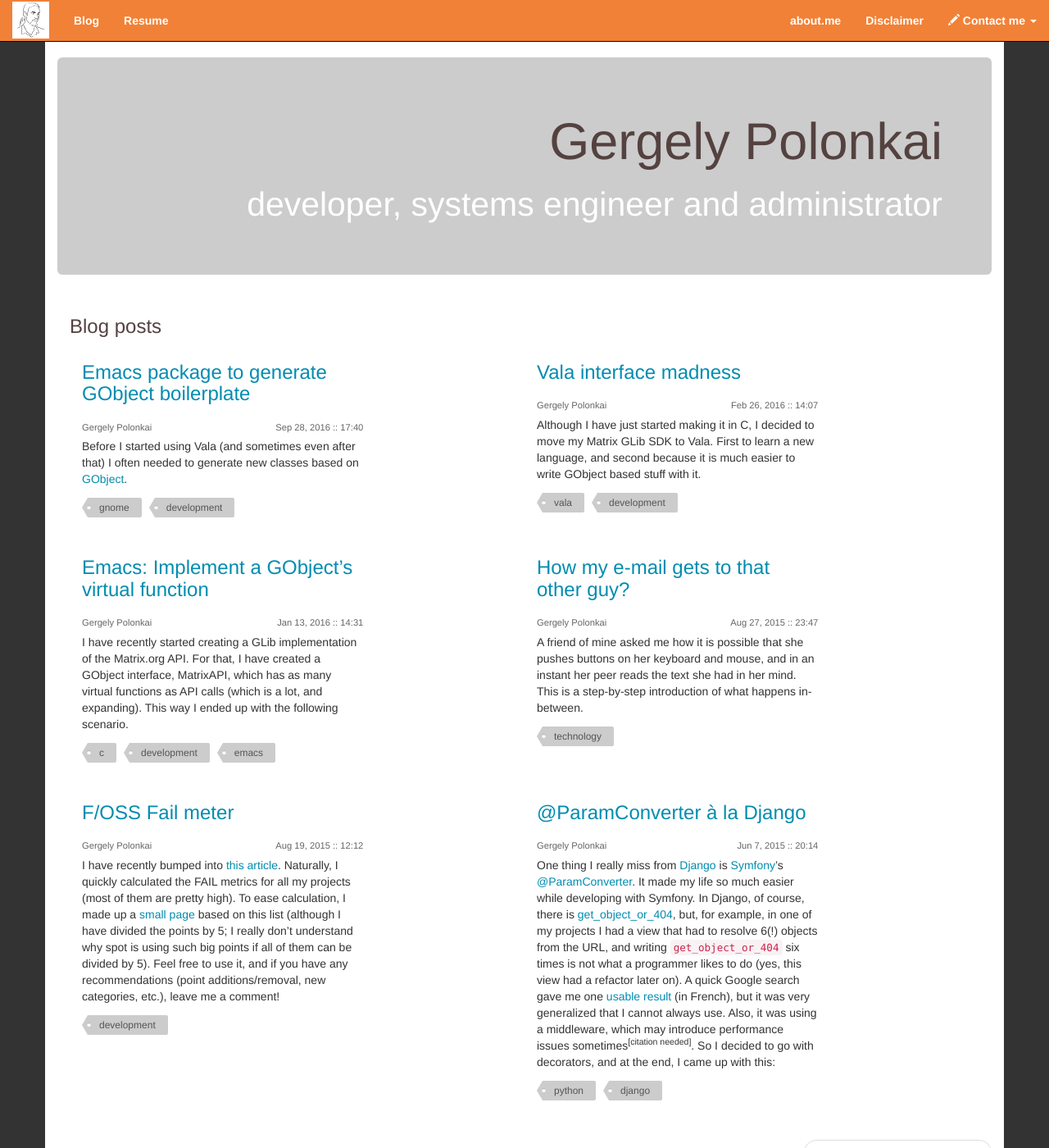
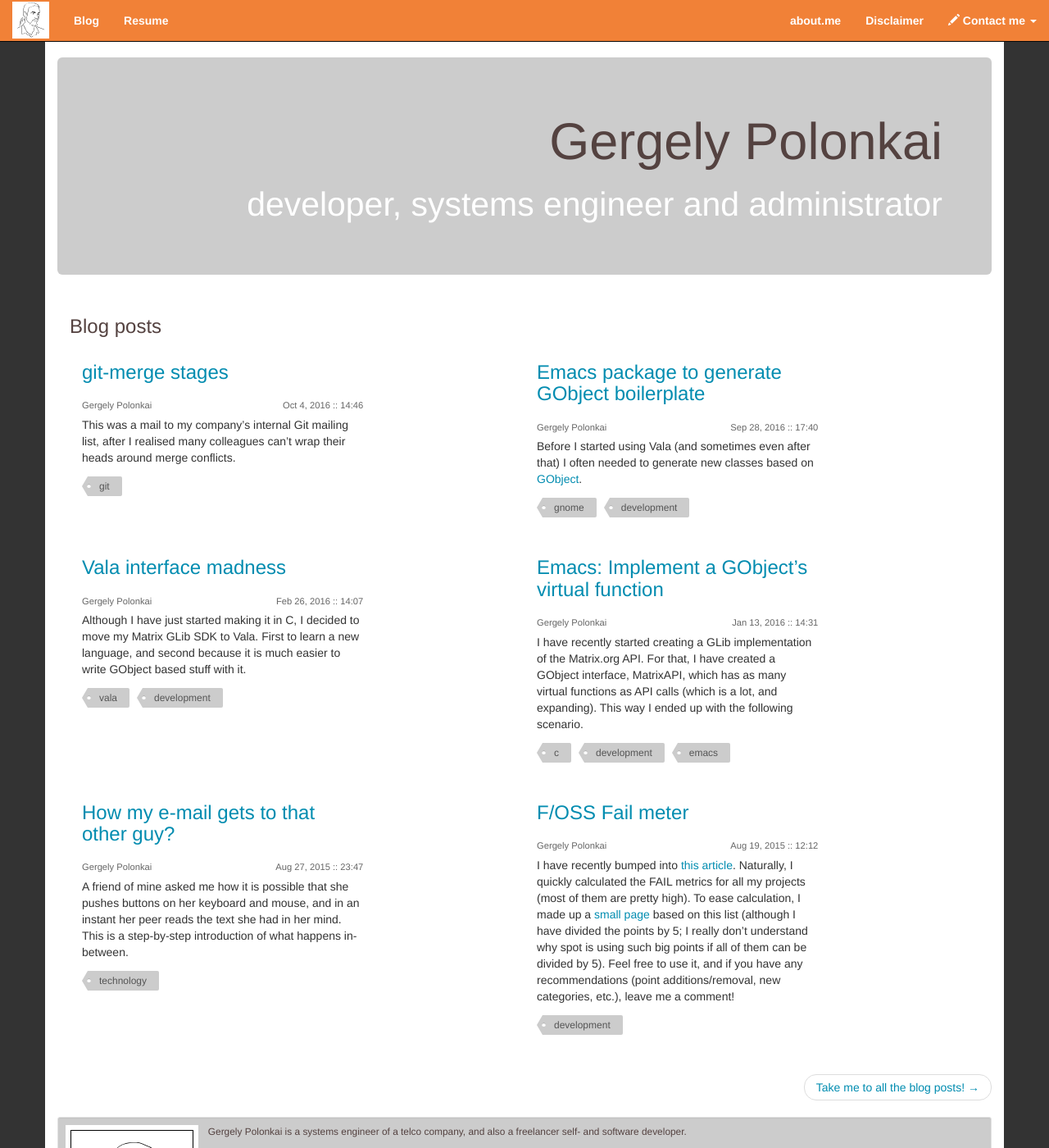
Before and after one commit to gergelypolonkai/gergelypolonkai.github.io, a Jekyll site: the page built from index.html, in a window 1280 px wide and 1400 px high. Shown: the whole window at 82% size. Built offline with Jekyll 4.4.1, drawn with Linux system fonts in a browser that asks for light colours; nearby versions of some CDN libraries; comment, search, counter and statistics services are not loaded; some of the changed lines change nothing that is shown.

Commit message:
Add a small post about git-merge stages

````diff
--- /dev/null
+++ b/_posts/2016-10-04-git-merge-stages.md
@@ -0,0 +1,65 @@
+---
+layout:    post
+title:     "git-merge stages"
+date:      2016-10-04 12:46:00
+tags:      [git]
+published: true
+author:
+    name: Gergely Polonkai
+    email: gergely@polonkai.eu
+---
+
+This was a mail to my company’s internal Git mailing list, after I
+realised many colleagues can’t wrap their heads around merge
+conflicts.
+
+>Hello all,
+>
+>I just saw this on
+>the [git-users](https://groups.google.com/forum/#!forum/git-users)
+>list and thought it could help you when you bump into a merge
+>conflict. It is an excerpt from a mail by Konstantin Khomoutov (one
+>of the main contributors on the list), with a few modifications of
+>mine. Happy debugging :)
+>
+>>When a merge conflict is detected for a file, Git:
+>>
+>>1. Updates the entry for that file in the index to make it contain
+>>   several so-called “stages”:
+>>  * `0`: “Ours” version – that one which was there in this index entry
+>>    before we begun to merge. At the beginning of the conflict, like
+>>    right after the `git merge` or `git rebase` command this won’t
+>>    exist (unless you had the file in the index, which you didn’t, did
+>>    you?). When you resolve the conflict and use `git add
+>>    my/conflicting/file.cc`, this will be the version added to the
+>>    staging area (index), thus, the resolution of the conflict.
+>>  * `1`: The version from the common ancestor commit, ie. the version
+>>    of the file both of you modified.
+>>  * `2`: The version from `HEAD`. During a merge, this is the current
+>>    branch. During a rebase, this is the branch or commit you are
+>>    rebasing onto, which usually will be `origin/develop`).
+>>  * `3`: The version being merged, or the commit you are rebasing.
+>>2. Updates the file in the work tree to contain conflict markers and
+>>   the conflicting chunks of text between them (and the text from the
+>>   common ancestor if the `diff3` style of conflict markers was set).
+>>
+>>Now you can use the numbers in point 1 to access the different stages
+>>of the conflicting file. For example, to see the common ancestor (the
+>>version both of you modified), use
+>>
+>>```
+>>git show :1:my/conflicting/file.cc
+>>```
+>>
+>>Or, to see the difference between the two conflicting versions, try
+>>
+>>```
+>>git diff :2:my/conflicting/file.cc :3:my/conflicting/file.cc
+>>```
+>>
+>>**Note** that you can’t use the `:0:` stage *before* you stage your
+>>resolution with `git add`, and you can’t use the `:2:` and `:3:`
+>>stages *after* you staged the resolution.
+>>
+>>Fun fact: behind the scenes, these are the files (*revisions*) `git mergetool`
+>>accesses when it presents you the conflict visually.
--- a/css/style.sass
+++ b/css/style.sass
@@ -211,3 +211,6 @@
 
 .tag-label:hover:after
   box-shadow: inset 0 1px 1px $menu-background
+
+blockquote
+  font-size: 100%
````
